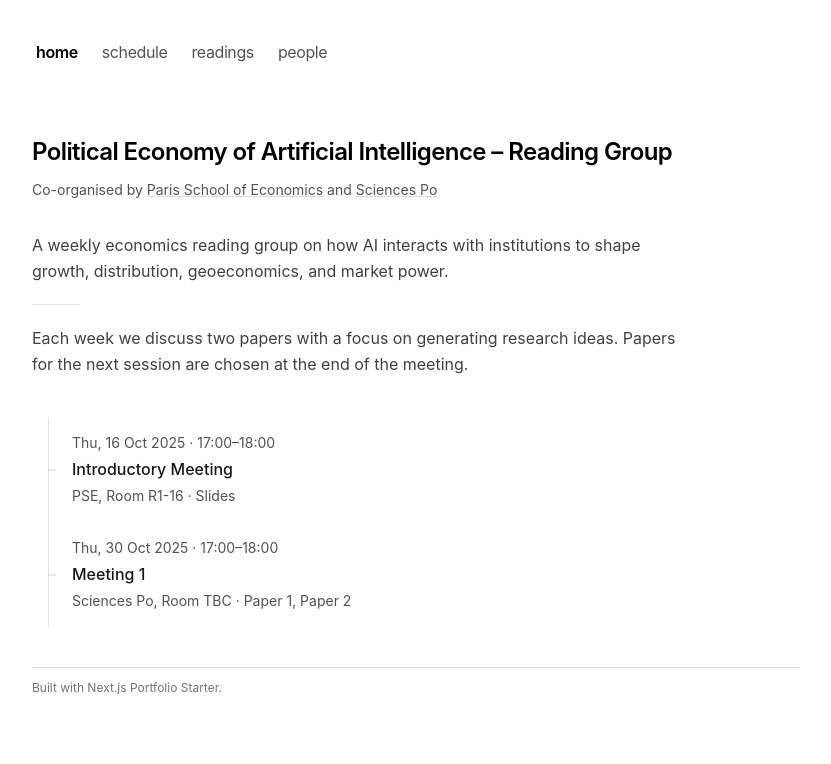
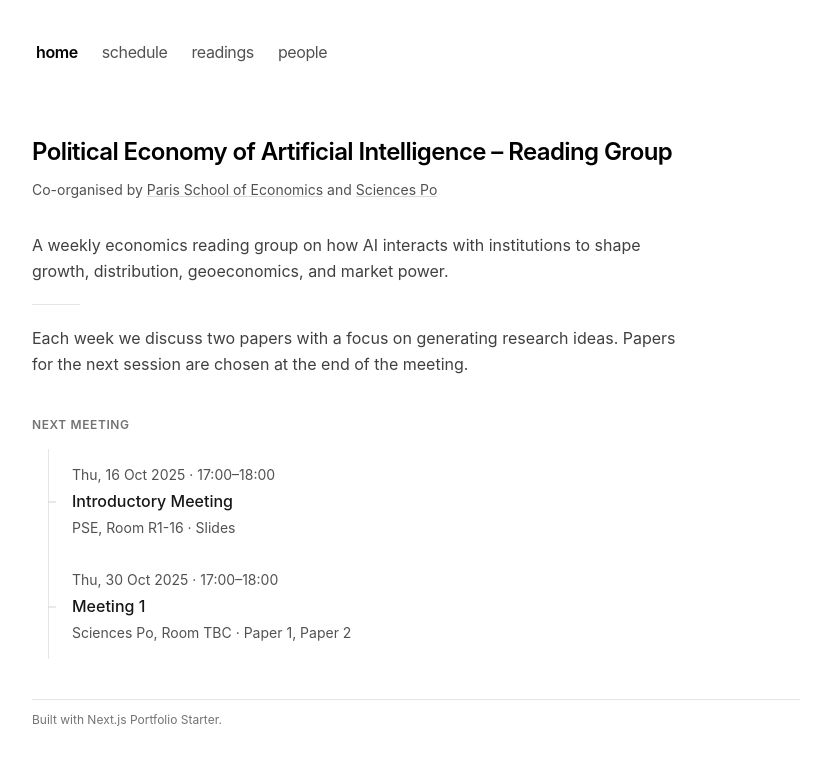
Before and after one commit to lorenzkipp/ai-reading-group, a Next.js app: page / in a window 1280 px wide. Shown: the top 764 px of the page, without its empty margins (224-1055 px from the left). Built offline with nearby package versions, Linux system fonts and the light colour scheme.

Commit message:
improved upcoming

```diff
--- a/app/components/upcoming.tsx
+++ b/app/components/upcoming.tsx
@@ -45,14 +45,20 @@
   }
 
   return (
-    <ul className="mt-6">
+    <section>
+      {/* subtle header */}
+      <h2 className="mb-3 text-xs font-semibold tracking-wider text-neutral-500 dark:text-neutral-400">
+        NEXT MEETING
+      </h2>
+
+      <ul className="mt-4">
         {items.map((m, i) => (
           <li key={`${m.date}-${i}`} className="relative pl-10 py-4">
             {/* timeline styling */}
             <span className="pointer-events-none absolute left-4 top-0 bottom-0 border-l border-neutral-200 dark:border-neutral-800" />
             <span className="pointer-events-none absolute left-4 top-1/2 -translate-y-1/2 h-px w-2 bg-neutral-300 dark:bg-neutral-700" />
 
-          <div className="flex flex-col gap-1 items-start">   {/* <-- add items-start */}
+            <div className="flex flex-col gap-1 items-start">
               <div className="text-sm text-neutral-600 dark:text-neutral-400">
                 {fmt(m.date)}{m.time ? ` · ${m.time}` : ''}
               </div>
@@ -77,7 +83,6 @@
                         rel="noopener noreferrer"
                         className="border-b border-transparent hover:border-neutral-400 dark:hover:border-neutral-300"
                       >
-                      {/* assume labels are clean, e.g., 'Paper 1' */}
                         {l.label}
                       </a>
                       {j < (m.links?.length ?? 0) - 1 ? ', ' : ''}
@@ -95,5 +100,6 @@
           </li>
         ))}
       </ul>
+    </section>
   )
 }
```
Lines whose indentation alone changed are shown as unchanged.
